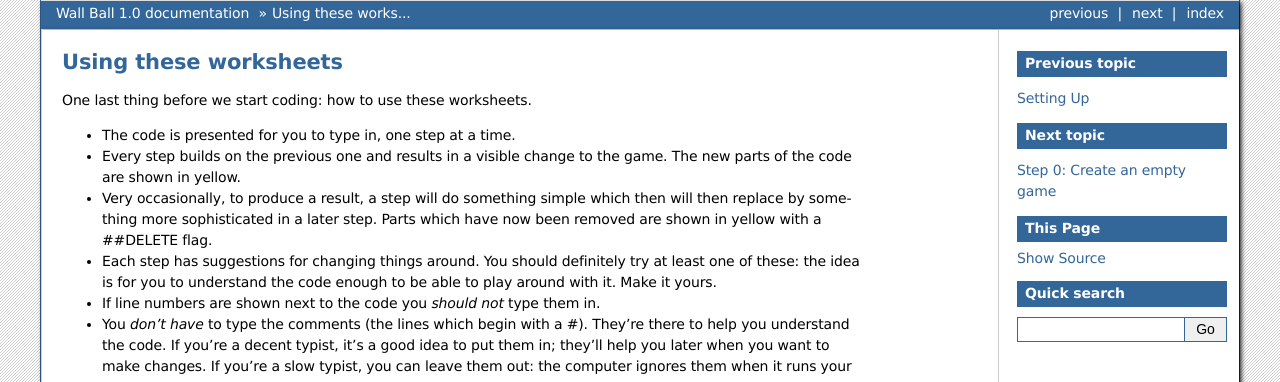
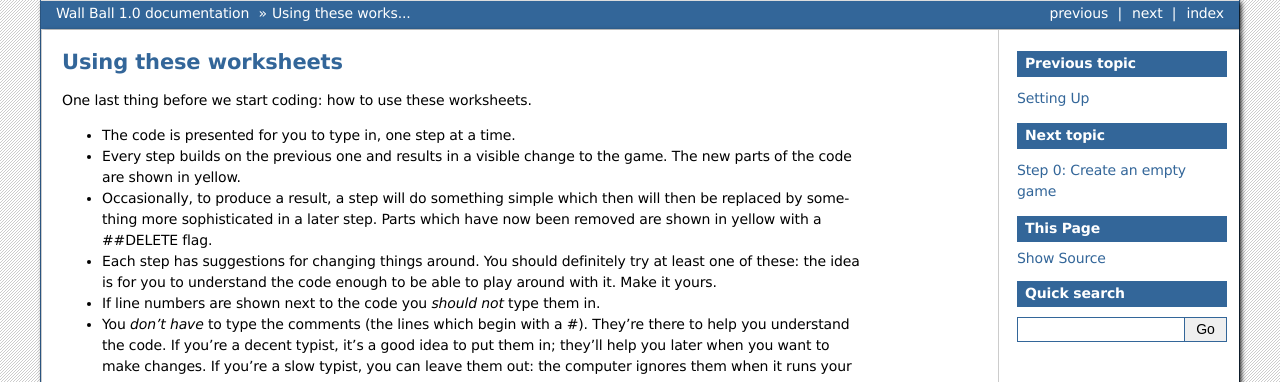
Before and after one commit to westpark/wallball, a Sphinx documentation site: the page built from docs/using-these-worksheets.rst, in a window 1280 px wide. Shown: the top 382 px of the page. Built offline with Sphinx 7.4.7, drawn with Linux system fonts in a browser that asks for light colours.

Commit message:
Correct some typos

```diff
--- a/docs/using-these-worksheets.rst
+++ b/docs/using-these-worksheets.rst
@@ -8,8 +8,8 @@ One last thing before we start coding: how to use these worksheets.
 * Every step builds on the previous one and results in a visible
   change to the game. The new parts of the code are shown in yellow.
 
-* Very occasionally, to produce a result, a step will do something
-  simple which then will then replace by something more sophisticated
+* Occasionally, to produce a result, a step will do something
+  simple which then will then be replaced by something more sophisticated
   in a later step. Parts which have now been removed are shown in yellow
   with a ##DELETE flag.
 
```
